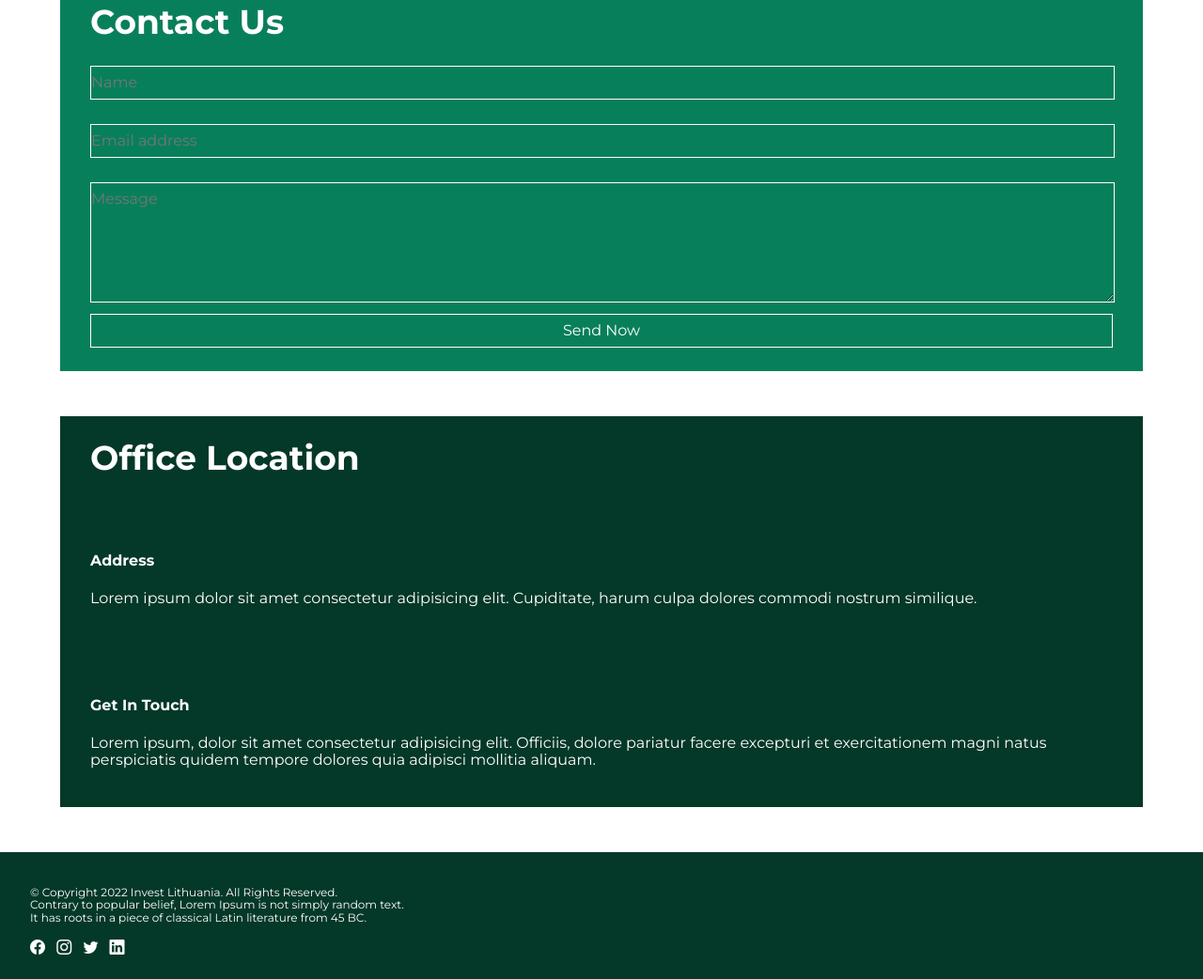
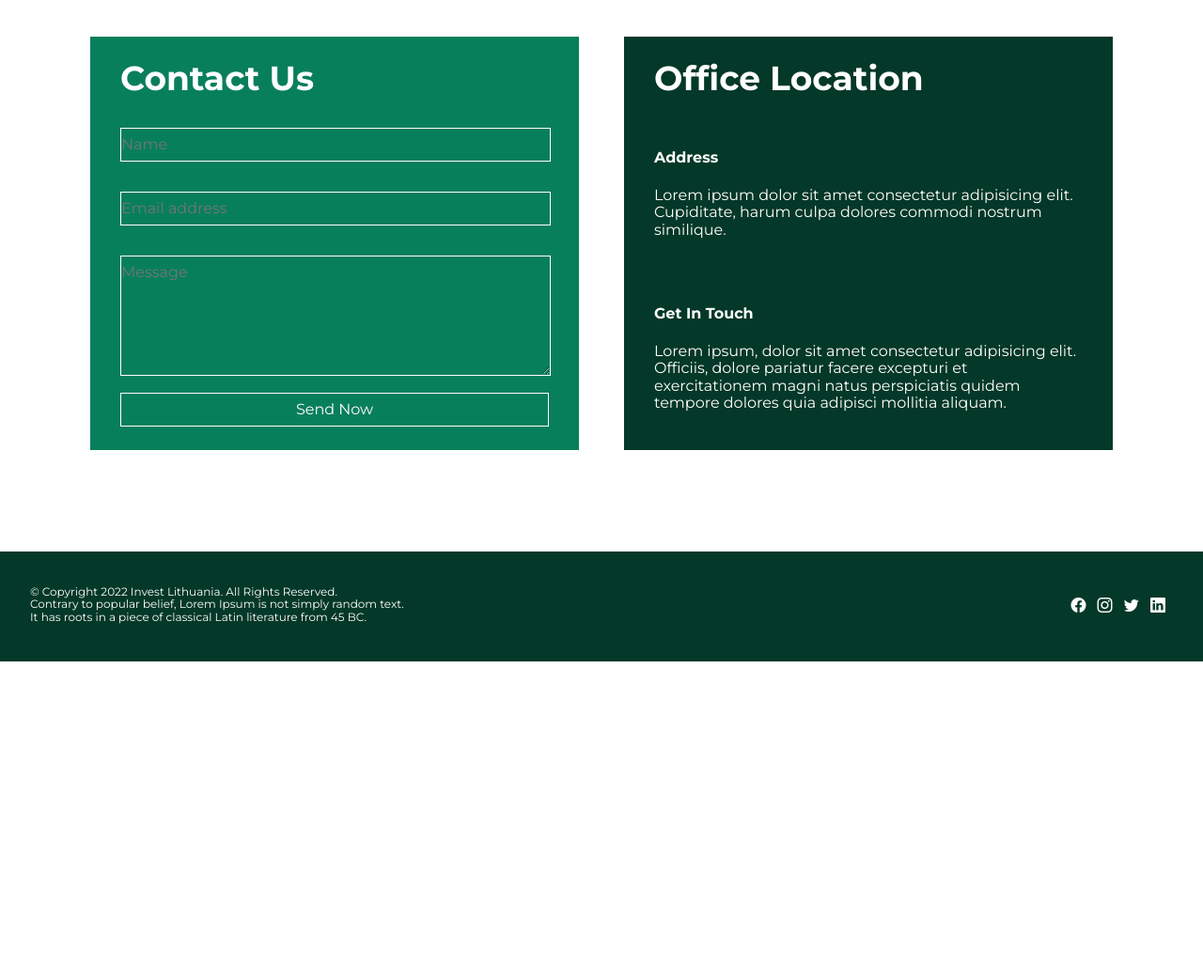
Before and after one commit to Deividas-Remeika/invest-lithuania, a plain HTML site: page index.html in a window 1280 px wide. Shown: the part 2550-3592 px from the top of the page at 94% size. After the commit the page ends 3254 px from the top, so only its background shows below. Drawn offline with nearby package versions, Linux system fonts and the light colour scheme.

Commit message:
Contact Us ir Footer responsive

```diff
--- a/main.css
+++ b/main.css
@@ -451,4 +451,19 @@ footer i {
     width: 220px;
     height: 300px;
   }
+
+  /* CONTACT US */
+
+  .contact-us {
+    flex-direction: row;
+    height: 70vh;
+  }
+
+  /* FOOTER */
+
+  .container-footer {
+    display: flex;
+    justify-content: space-between;
+    align-items: center;
+  }
 }
```
